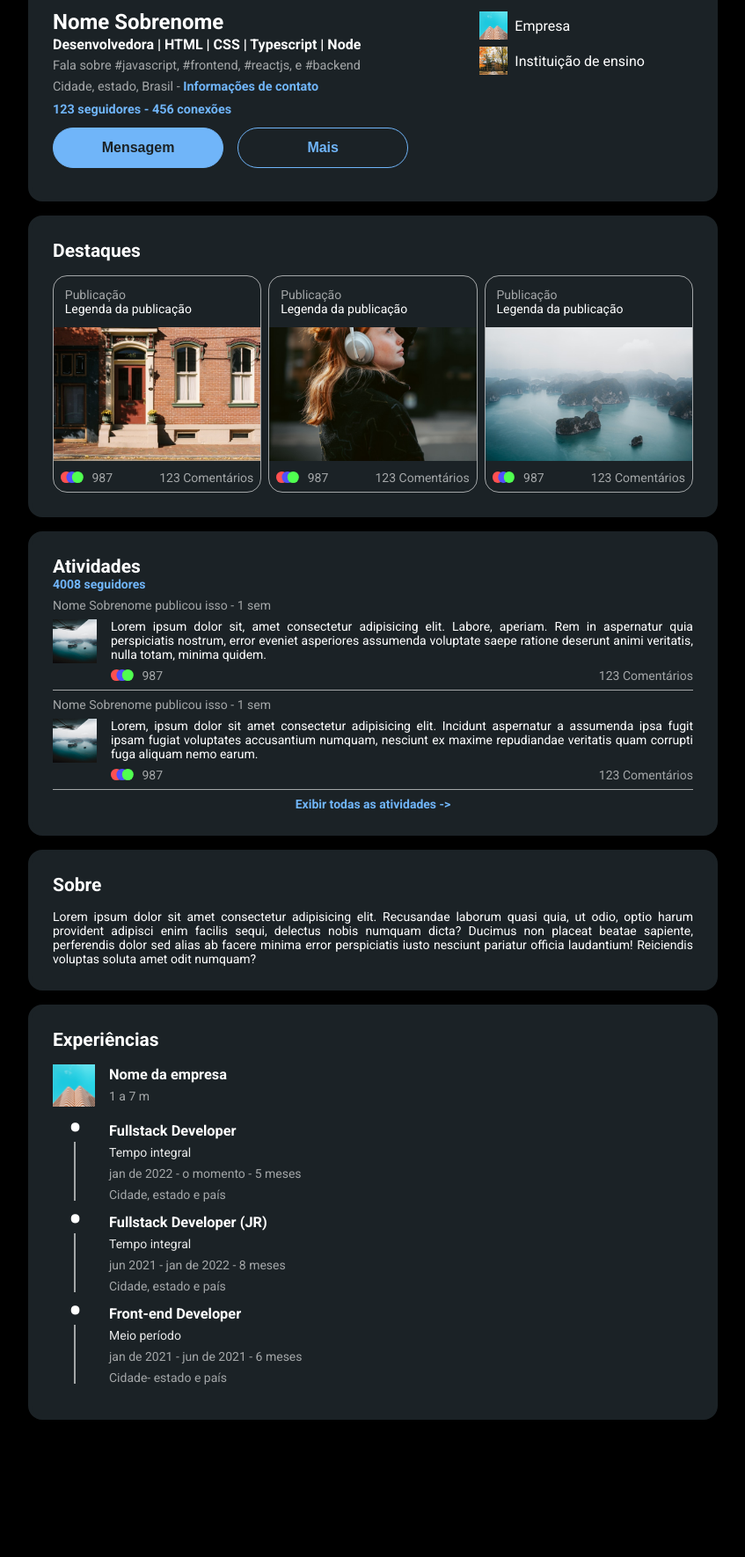
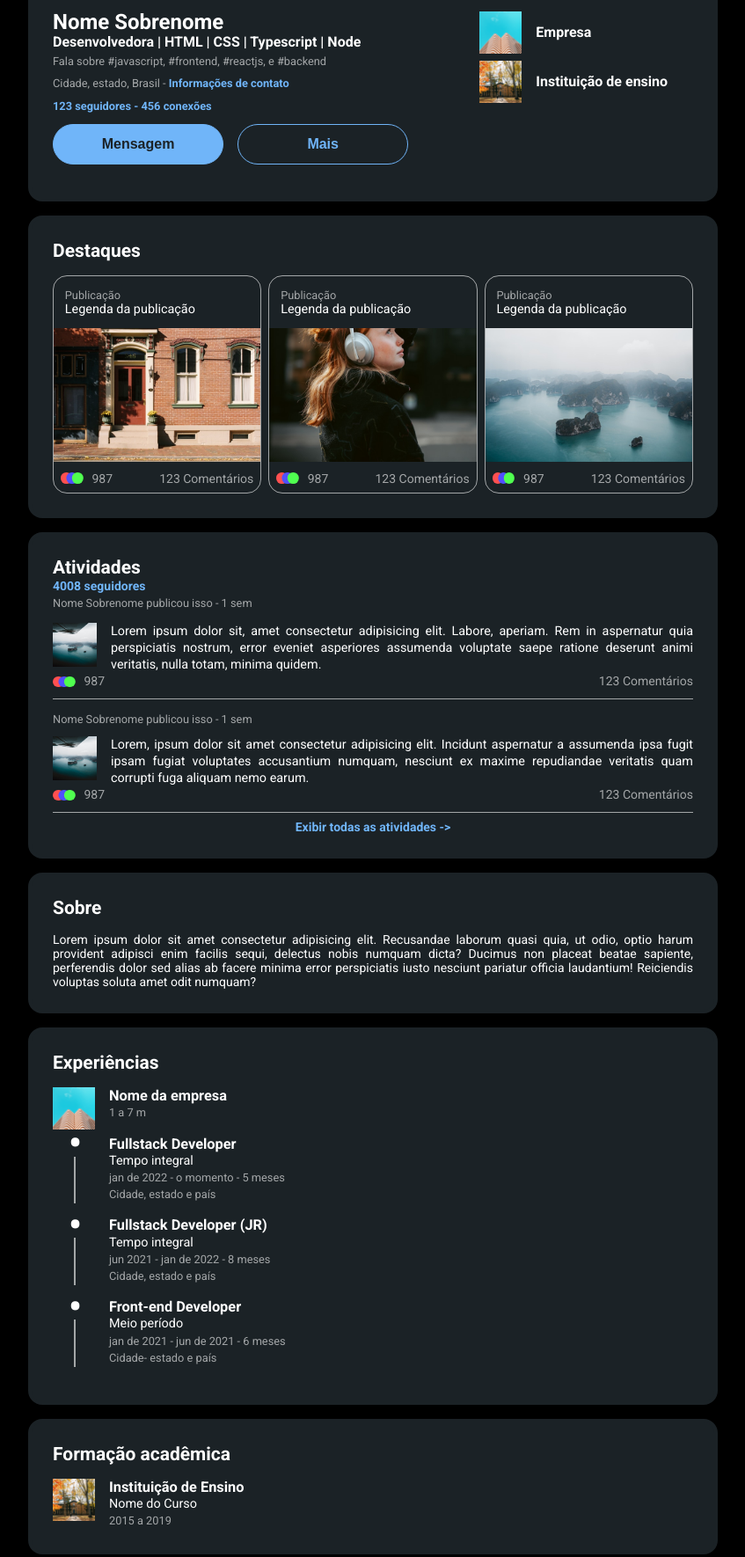
Before and after one commit to MaJu-2440/7DoC-Clone-Linkedin, a plain HTML site: page index.html in a window 1280 px wide. Shown: the part 397-2167 px from the top of the page at 88% size, without its empty margins (48-895 px from the left). Before the commit the page ends 2011 px from the top, so only its background shows below. Drawn offline with Linux system fonts and the light colour scheme.

Commit message:
seção acadêmica e idiomas

```diff
--- a/css/base.css
+++ b/css/base.css
@@ -41,6 +41,42 @@ section {
     font-weight: 400;
 }
 
-.titulo_card {
+.section-titulo {
     margin-bottom: 1rem;
 }
+
+.card-foto {
+    width: 3rem;
+    height: 3rem;
+    margin-right: 1rem;
+    float: left;
+}
+
+.card-titulo {
+    line-height: 1.2rem;
+    font-weight: 600;
+}
+
+.card-subtitulo {
+    font-weight: 400;
+    font-size: .9rem;
+}
+
+.card-info {
+    color: var(--texto-secundario);
+    font-weight: 400;
+    font-size: .8rem;
+}
+
+.card-content {
+    padding: .6rem 0;
+}
+
+.destaque {
+    color: var(--primario);
+    font-weight: 600;
+}
+
+hr {
+    border: 1px solid var(--texto-secundario);
+}
--- a/css/bolinhas-reação.css
+++ b/css/bolinhas-reação.css
@@ -2,6 +2,7 @@
     position: relative;
     display: flex;
     align-items: center;
+    color: var(--texto-secundario);
 }
 .bolinhas{
     width: .8rem;
@@ -23,3 +24,6 @@
 .bolinha-reação-reações {
     transform: translate(150%,0);
 }
+.destaque-comentarios {
+    color: var(--texto-secundario);
+}
--- a/css/card-atividades.css
+++ b/css/card-atividades.css
@@ -1,30 +1,17 @@
-.card_atividades {
+.section_atividades {
     display: flex;
     flex-direction: column;
 
-    h2 {
+    .section-titulo {
         margin-bottom: 0;
-    }
-
-    span {
-        color: var(--primario);
-        font-weight: 600;
     }
 }
 
-.card_atividades_recentes-container {
+.card-com-borda {
+    border-bottom: 1px solid var(--texto-secundario);
+    padding-top: .8rem;
 
-    span {
-        line-height: 2rem;
-        color: var(--texto-secundario);
-        font-weight: 400;
-    }
-
-}
-.card_atividades_recentes-content {
-    border-bottom: 1px solid var(--texto-secundario);
-
-    img{
+    img {
         width: 50px;
         height: 50px;
         float: left;
@@ -39,11 +26,8 @@
         padding: 0;
     }
 }
-.card_atividades a {
+.section_atividades a {
     text-decoration: none;
-    color: var(--primario);
-    font-weight: 600;
-
     align-self: center;
     margin-top: .5rem;
 }
--- a/css/card-destaques.css
+++ b/css/card-destaques.css
@@ -1,5 +1,5 @@
 /*CARD DESTAQUES*/
-.card_destaques-container .card_destaques-content {
+.section_destaques .card_destaques-content {
     display: grid;
     grid-template-columns: 1fr 1fr 1fr;
     gap: .5rem;
@@ -15,9 +15,6 @@
     object-fit: cover;
     object-position: center;
 }
-.card span {
-    color: var(--texto-secundario);
-}
 .card-texto {
     padding: .8rem;
 }
--- a/css/card-experiencias.css
+++ b/css/card-experiencias.css
@@ -1,18 +1,3 @@
-.experiencias-empresa {
-    line-height: 1.5rem;
-
-    span {
-        color: var(--texto-secundario);
-    }
-
-    img {
-        width: 3rem;
-        height: 3rem;
-        float: left;
-        margin-right: 1rem;
-    }
-}
-
 .lista-cargos {
     margin-top: 1rem;
     list-style: none;
@@ -23,19 +8,15 @@
 .cargo-item {
     display: flex;
     gap: 2.5rem;
-    margin-bottom: .5rem;
+    margin-bottom: 1rem;
     position: relative;
 }
 
-.cargo-info {
-    line-height: 1.5rem;
+.card-container {
+    line-height: 1.2rem;
 
-    .cargo-duração, .cargo-local {
+    .card-subtitulo, .card-info {
         display: block;
-        color: var(--texto-secundario);
-    }
-    .cargo-tipo {
-        color: var(--texto-primario);
     }
 }
 
--- a/css/card-perfil.css
+++ b/css/card-perfil.css
@@ -1,6 +1,6 @@
 /*CARD DO PERFIL*/
 
-.card_perfil-container {
+.section_perfil {
     margin-top: 1rem;
     height: 35rem;
 
@@ -37,19 +37,7 @@
     font-size: 1.5rem;
     font-weight: 600;
 }
-.perfil-interesses {
-    font-weight: 600;
-}
-.perfil-sobre, .perfil-info {
-    line-height: 1.5rem;
-    font-size: .9rem;
-    font-weight: 400;
-    color: var(--texto-secundario);
-}
-.perfil-info-destaque {
-    color: var(--primario);
-    font-weight: 700;
-}
+
 .btn {
     display: flex;
     gap: 1rem;
@@ -78,11 +66,6 @@
 }
 .perfil-historico-estudo, .perfil-historico-trabalho {
     display: flex;
-    gap: .5rem;
     align-items: center;
     margin-bottom: .5rem;
 }
-.card_perfil-historico img {
-    width: 2rem;
-    height: 2rem;
-}
--- a/css/card-sobre.css
+++ b/css/card-sobre.css
@@ -1,3 +1,3 @@
-.card_sobre p {
+.section_sobre p {
     text-align: justify;
 }
--- a/index.html
+++ b/index.html
@@ -42,7 +42,7 @@
     </header>
 
     <main>
-        <section class="card_perfil-container">
+        <section class="section_perfil">
             <div class="capa-perfil"></div>
 
             <img class="foto-perfil" src="assets/foto-perfil.png" alt="Foto de perfil">
@@ -51,14 +51,14 @@
                 <div class="card_perfil-info">
                     <h2 class="perfil-nome">Nome Sobrenome</h2>
 
-                    <p class="perfil-interesses">Desenvolvedora | HTML | CSS | Typescript | Node</p>
+                    <p class="card-titulo">Desenvolvedora | HTML | CSS | Typescript | Node</p>
 
-                    <p class="perfil-sobre">Fala sobre #javascript, #frontend, #reactjs, e #backend</p>
+                    <p class="card-info">Fala sobre #javascript, #frontend, #reactjs, e #backend</p>
 
 
-                    <p class="perfil-info">Cidade, estado, Brasil - <strong class="perfil-info-destaque">Informações de contato</strong></p>
+                    <p class="card-info">Cidade, estado, Brasil - <strong class="destaque">Informações de contato</strong></p>
 
-                    <span class="perfil-info perfil-info-destaque">123 seguidores - 456 conexões</span>
+                    <span class="card-info destaque">123 seguidores - 456 conexões</span>
 
                     <div class="btn">
                         <button class="card_perfil-btn card_perfil-btn-destaque">Mensagem</button>
@@ -66,27 +66,29 @@
                     </div>
                 </div>
 
-                <div class="card_perfil-historico">
+                <div class="card-container">
                     <figure class="perfil-historico-trabalho">
-                        <img src="assets/empresa-perfil.png" alt="Foto empresa">
-                        <figcaption>Empresa</figcaption>
+                        <img src="assets/empresa-perfil.png" alt="Foto empresa" class="card-foto">
+                        <figcaption class="card-titulo">Empresa</figcaption>
                     </figure>
+
                     <figure class="perfil-historico-estudo">
-                        <img src="assets/estudo-perfil.png" alt="Foto instituição">
-                        <figcaption>Instituição de ensino</figcaption>
+                        <img src="assets/estudo-perfil.png" alt="Foto instituição" class="card-foto">
+                        <figcaption class="card-titulo">Instituição de ensino</figcaption>
                     </figure>
                 </div>
             </div>
         </section>
 
-        <section class="card_destaques-container">
-            <h2 class="titulo_card">Destaques</h2>
+        <section class="section_destaques">
+            <h2 class="section-titulo">Destaques</h2>
+
             <div class="card_destaques-content">
                 <div class="card">
                     <div class="card-texto">
-                        <span>Publicação</span>
+                        <span class="card-info">Publicação</span>
 
-                        <p>Legenda da publicação</p>
+                        <p class="card-subtitulo">Legenda da publicação</p>
                     </div>
 
                     <img src="assets/zhen-yao-n5GhsShVQ1g-unsplash.jpg" alt="Foto de Zhen Yao na Unsplash">
@@ -105,9 +107,9 @@
 
                 <div class="card">
                     <div class="card-texto">
-                        <span>Publicação</span>
+                        <span class="card-info">Publicação</span>
 
-                        <p>Legenda da publicação</p>
+                        <p class="card-subtitulo">Legenda da publicação</p>
                     </div>
 
                     <img src="assets/georgi-kalaydzhiev-kwIYYoBAfDc-unsplash.jpg" alt="Foto de Georgi Kalaydzhiev na Unsplash">
@@ -125,9 +127,9 @@
 
                 <div class="card">
                     <div class="card-texto">
-                        <span>Publicação</span>
+                        <span class="card-info">Publicação</span>
 
-                        <p>Legenda da publicação</p>
+                        <p class="card-subtitulo">Legenda da publicação</p>
                     </div>
                     <img src="assets/benjamin-chambon-F-haNd2Y500-unsplash.jpg" alt="Foto de Benjamin Chambon na Unsplash">
 
@@ -145,18 +147,18 @@
             </div>
         </section>
 
-        <section class="card_atividades">
-            <h2 class="titulo_card">Atividades</h2>
+        <section class="section_atividades">
+            <h2 class="section-titulo">Atividades</h2>
 
-            <span>4008 seguidores</span>
+            <p class="card-titulo destaque">4008 seguidores</p>
 
-            <div class="card_atividades_recentes-container">
-                <span>Nome Sobrenome publicou isso - 1 sem</span>
+            <div class="card-container">
+                <span class="card-info">Nome Sobrenome publicou isso - 1 sem</span>
 
-                <div class="card_atividades_recentes-content">
-                    <img src="assets/benjamin-chambon-F-haNd2Y500-unsplash.jpg" alt="Foto de Benjamin Chambon na Unsplash">
+                <div class="card-content card-com-borda">
+                    <img src="assets/benjamin-chambon-F-haNd2Y500-unsplash.jpg" alt="Foto de Benjamin Chambon na Unsplash" class="card-foto">
 
-                    <p>Lorem ipsum dolor sit, amet consectetur adipisicing elit. Labore, aperiam. Rem in aspernatur quia perspiciatis nostrum, error eveniet asperiores assumenda voluptate saepe ratione deserunt animi veritatis, nulla totam, minima quidem.</p>
+                    <p class="card-subtitulo">Lorem ipsum dolor sit, amet consectetur adipisicing elit. Labore, aperiam. Rem in aspernatur quia perspiciatis nostrum, error eveniet asperiores assumenda voluptate saepe ratione deserunt animi veritatis, nulla totam, minima quidem.</p>
 
                     <div class="destaque-card-info">
                         <div class="bolinha-reação">
@@ -170,13 +172,13 @@
                 </div>
             </div>
 
-            <div class="card_atividades_recentes-container">
-                <span>Nome Sobrenome publicou isso - 1 sem</span>
+            <div class="card-container card-com-borda">
+                <span class="card-info">Nome Sobrenome publicou isso - 1 sem</span>
 
-                <div class="card_atividades_recentes-content">
-                    <img src="assets/benjamin-chambon-F-haNd2Y500-unsplash.jpg" alt="Foto de Benjamin Chambon na Unsplash">
+                <div class="card-content">
+                    <img src="assets/benjamin-chambon-F-haNd2Y500-unsplash.jpg" alt="Foto de Benjamin Chambon na Unsplash" class="card-foto">
 
-                    <p>Lorem, ipsum dolor sit amet consectetur adipisicing elit. Incidunt aspernatur a assumenda ipsa fugit ipsam fugiat voluptates accusantium numquam, nesciunt ex maxime repudiandae veritatis quam corrupti fuga aliquam nemo earum.</p>
+                    <p class="card-subtitulo">Lorem, ipsum dolor sit amet consectetur adipisicing elit. Incidunt aspernatur a assumenda ipsa fugit ipsam fugiat voluptates accusantium numquam, nesciunt ex maxime repudiandae veritatis quam corrupti fuga aliquam nemo earum.</p>
 
                     <div class="destaque-card-info">
                         <div class="bolinha-reação">
@@ -190,21 +192,21 @@
                 </div>
             </div>
 
-            <a href="#">Exibir todas as atividades -></a>
+            <a href="#" class="destaque">Exibir todas as atividades -></a>
         </section>
 
-        <section class="card_sobre">
-            <h2 class="titulo_card">Sobre</h2>
+        <section class="section_sobre">
+            <h2 class="section-titulo">Sobre</h2>
             <p>Lorem ipsum dolor sit amet consectetur adipisicing elit. Recusandae laborum quasi quia, ut odio, optio harum provident adipisci enim facilis sequi, delectus nobis numquam dicta? Ducimus non placeat beatae sapiente, perferendis dolor sed alias ab facere minima error perspiciatis iusto nesciunt pariatur officia laudantium! Reiciendis voluptas soluta amet odit numquam?</p>
         </section>
 
-        <section class="card_experiencias_container">
-            <h2 class="titulo_card">Experiências</h2>
+        <section class="section_experiencias">
+            <h2 class="section-titulo">Experiências</h2>
 
-            <div class="experiencias-empresa">
-                <img src="assets/empresa-perfil.png" alt="Foto da empresa">
-                <h3>Nome da empresa</h3>
-                <span>1 a 7 m</span>
+            <div class="card-container">
+                <img src="assets/empresa-perfil.png" alt="Foto da empresa" class="card-foto">
+                <h3 class="card-titulo">Nome da empresa</h3>
+                <span class="card-info">1 a 7 m</span>
             </div>
 
             <ul class="lista-cargos">
@@ -215,11 +217,11 @@
                         <hr class="cargo-traço">
                     </div>
 
-                    <div class="cargo-info">
-                        <h3 class="cargo-titulo">Fullstack Developer</h3>
-                        <span class="cargo-tipo">Tempo integral</span>
-                        <span class="cargo-duração">jan de 2022 - o momento - 5 meses</span>
-                        <span class="cargo-local">Cidade, estado e país</span>
+                    <div class="card-container">
+                        <h3 class="card-titulo">Fullstack Developer</h3>
+                        <p class="card-subtitulo">Tempo integral</p>
+                        <span class="card-info">jan de 2022 - o momento - 5 meses</span>
+                        <span class="card-info">Cidade, estado e país</span>
                     </div>
                 </li>
 
@@ -230,11 +232,11 @@
                         <hr class="cargo-traço">
                     </div>
 
-                    <div class="cargo-info">
-                        <h3 class="cargo-titulo">Fullstack Developer (JR)</h3>
-                        <span class="cargo-tipo">Tempo integral</span>
-                        <span class="cargo-duração">jun 2021 - jan de 2022 - 8 meses</span>
-                        <span class="cargo-local">Cidade, estado e país</span>
+                    <div class="card-container">
+                        <h3 class="card-titulo">Fullstack Developer (JR)</h3>
+                        <p class="card-subtitulo">Tempo integral</p>
+                        <span class="card-info">jun 2021 - jan de 2022 - 8 meses</span>
+                        <span class="card-info">Cidade, estado e país</span>
                     </div>
                 </li>
 
@@ -244,15 +246,42 @@
                         <hr class="cargo-traço">
                     </div>
 
-                    <div class="cargo-info">
-                        <h3 class="cargo-titulo">Front-end Developer</h3>
-                        <span class="cargo-tipo">Meio período</span>
-                        <span class="cargo-duração">jan de 2021 - jun de 2021 - 6 meses</span>
-                        <span class="cargo-local">Cidade- estado e país</span>
+                    <div class="card-container">
+                        <h3 class="card-titulo">Front-end Developer</h3>
+                        <p class="card-subtitulo">Meio período</p>
+                        <span class="card-info">jan de 2021 - jun de 2021 - 6 meses</span>
+                        <span class="card-info">Cidade- estado e país</span>
                     </div>
                 </li>
             </ul>
         </section>
+
+        <section class="section_info_academica">
+            <h2 class="section-titulo">Formação acadêmica</h2>
+
+            <div class="card-container">
+                <img src="assets/estudo-perfil.png" alt="Foto da escola" class="card-foto">
+                <h3 class="card-titulo">Instituição de Ensino</h3>
+                <p class="card-subtitulo">Nome do Curso</p>
+                <span class="card-info">2015 a 2019</span>
+            </div>
+        </section>
+
+        <section class="section_idiomas">
+            <h2 class="section-titulo">Idiomas</h2>
+
+            <div class="card-container">
+                <div class="card-content">
+                    <p class="card-titulo">Português</p>
+                    <span class="card-info">fluente ou nativo</span>
+                </div>
+                <hr>
+                <div class="card-content">
+                    <p class="card-titulo">Inglês</p>
+                    <span class="card-info">nível básico e intermediário</span>
+                </div>
+            </div>
+        </section>
     </main>
 </body>
 </html>
```
Also changed, not shown: notes.txt.
